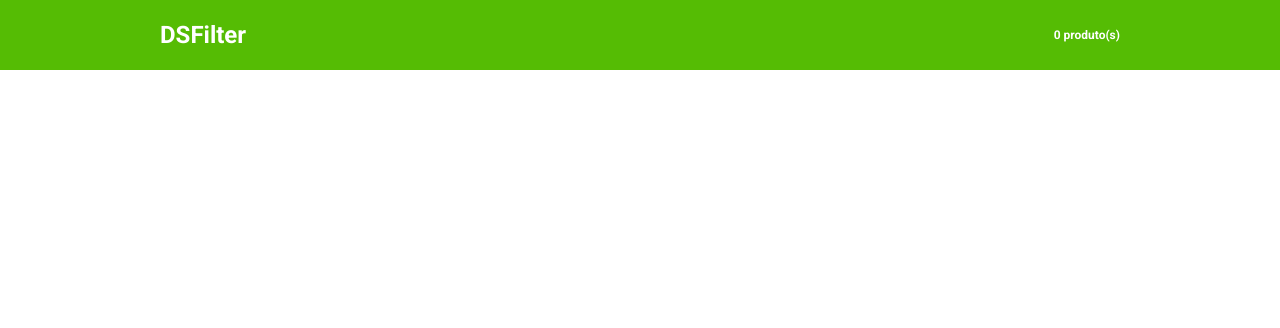
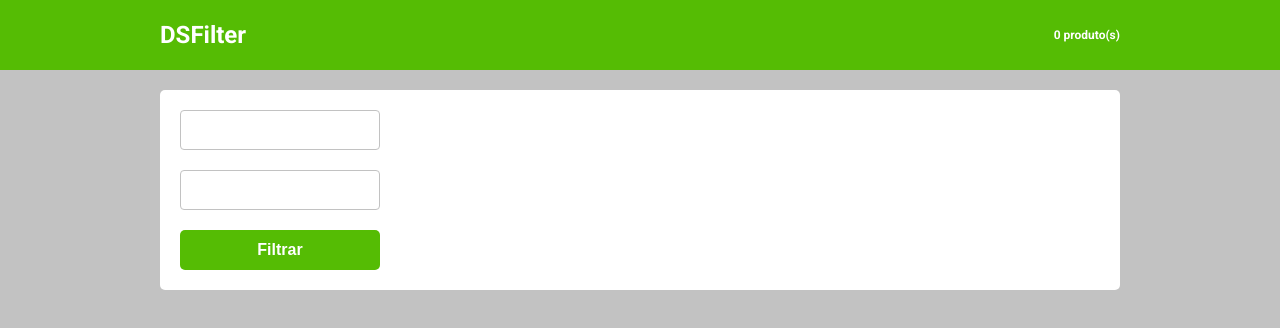
Before and after one commit to elderbr/DSFilter, a React (Vite) app: page / in a window 1280 px wide. Shown: the top 328 px of the page. Built offline with nearby package versions, Linux system fonts and the light colour scheme.

Commit message:
Criado o componente de filtro

```diff
--- a/src/App.tsx
+++ b/src/App.tsx
@@ -1,9 +1,11 @@
+import Filter from "./components/Filter";
 import Menu from "./components/Menu";
 
 export default function App() {
   return (
     <>
       <Menu />
+      <Filter />
     </>
   );
 }
--- /dev/null
+++ b/src/components/Filter/index.tsx
@@ -0,0 +1,13 @@
+import "./styles.css";
+
+export default function Filter() {
+  return (
+    <div className="container">
+      <form className="dsf-filter">
+        <input type="text" className="dsf-filter-input value-min" />
+        <input type="text" className="dsf-filter-input value-max" />
+        <button type="submit" className="dsf-filter-btn">Filtrar</button>
+      </form>
+    </div>
+  );
+}
--- /dev/null
+++ b/src/components/Filter/styles.css
@@ -0,0 +1,29 @@
+.dsf-filter{
+    margin-top: 20px;
+    padding: 20px;
+    background-color: var(--bg-secondary);
+    display: grid;
+    flex-wrap: wrap;
+    gap: 20px;
+    border-radius: 5px;
+}
+.dsf-filter-input{
+    width: 200px;
+    height: 40px;
+    border:solid 1px var(--border-primary);
+    border-radius: 4px;
+    font-size: 16px;
+    font-weight: 400;
+    padding: 10px;
+    outline: none;
+}
+.dsf-filter-btn{
+    width: 200px;
+    height: 40px;
+    background-color: var(--bg-tertiary);
+    color: var(--bg-secondary);
+    border: none;
+    border-radius: 5px;
+    font-size: 16px;
+    font-weight: 700;
+}
--- a/src/index.css
+++ b/src/index.css
@@ -6,6 +6,7 @@
   font-weight: 400;
   --bg-primary: #C2C2C2;
   --bg-secondary: #FFF;
+  --bg-tertiary: #55BC04;
   --bg-menu: #55BC04;
 
   --border-primary: #C2C2C2;
@@ -27,7 +28,13 @@ a{
 a:hover{
   cursor: pointer;
 }
+.html, body{
+  background-color: var(--bg-primary);
+}
 .container{
   width: 960px;
   margin: 0 auto;
 }
+button{
+  cursor: pointer;
+}
```
